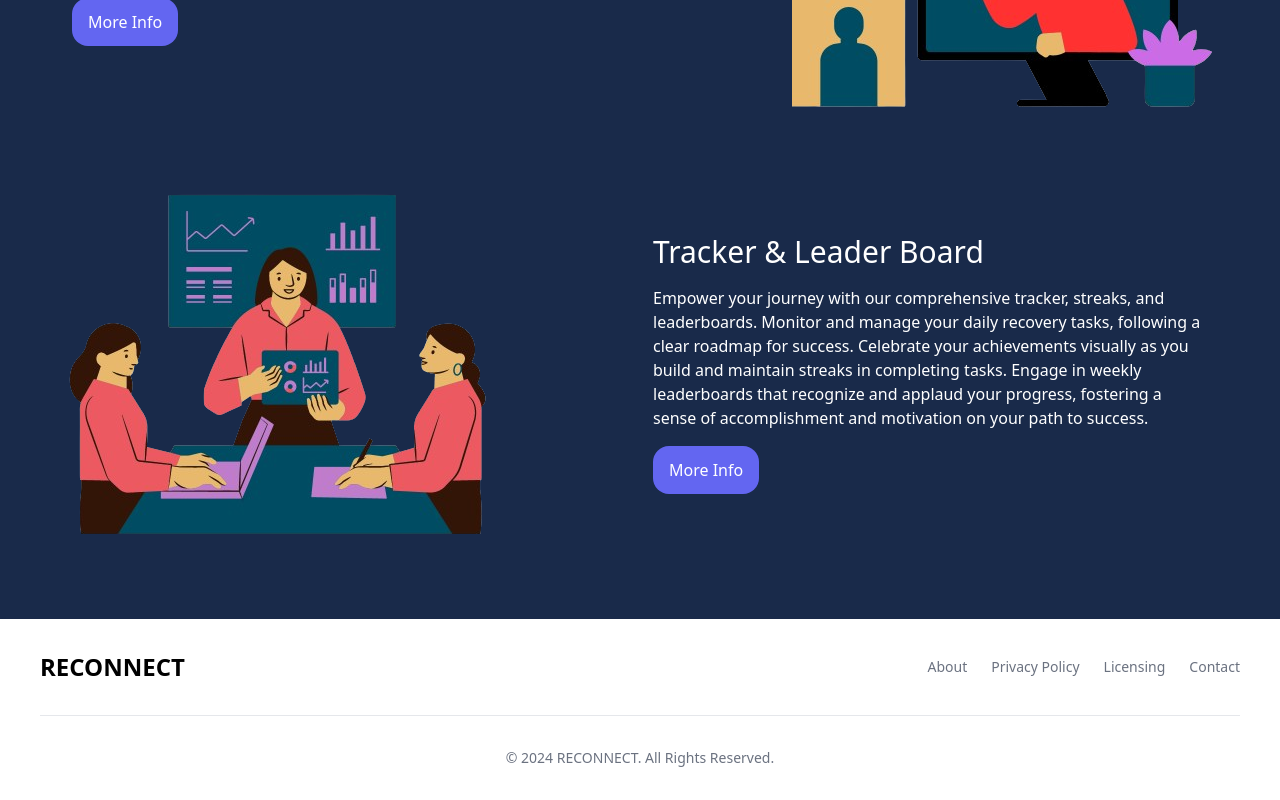
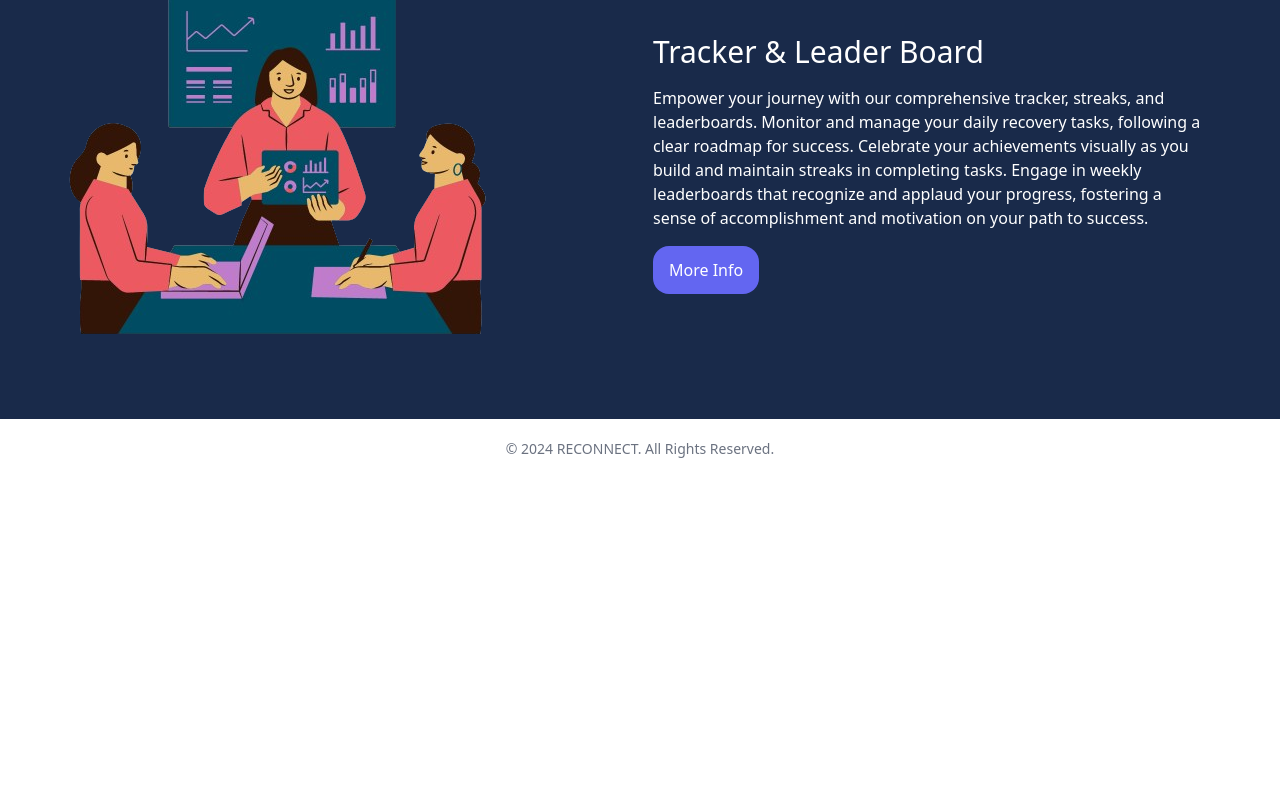
Before and after one commit to IEEE-2k23-Hackathon/Reconnect, a React (Create React App) app in the folder client/: page /landing in a window 1280 px wide. Shown: the part 1714-2514 px from the top of the page. After the commit the page ends 2193 px from the top, so only its background shows below. Built offline with nearby package versions, Linux system fonts and the light colour scheme.

Commit message:
footer fixed and gap fixed

```diff
--- a/client/src/Pages/landing/landing.jsx
+++ b/client/src/Pages/landing/landing.jsx
@@ -127,9 +127,9 @@ const Landing = () => {
       </section>
 
       {/* <!-- Features --> */}
-    <section class="bg-myColor py-20 mt-20 lg:mt-60">
+    <section class="bg-myColor py-20 mt-0 lg:mt-10">
       {/* <!-- Heading --> */}
-      <div class="sm:w-3/4 lg:w-5/12 mx-auto px-2">
+      <div class="sm:w-3/4 lg:w-5/12 mx-auto px-2 h-auto">
         <h1 class="text-3xl text-center text-white">Features</h1>
         <p class="text-center text-white mt-4">
           Our aim is to make it quick and easy for you to access your favourite websites. Your bookmarks sync between
@@ -210,28 +210,9 @@ Embark on a journey through our curated success stories, where real-life triumph
 
 
     <footer class="bg-white shadow dark:bg-gray-900 m-0">
-    <div class="w-full max-w-screen-xl mx-auto p-10 md:py-8">
-        <div class="sm:flex sm:items-center sm:justify-between">
-            <a href="#" class="flex items-center mb-4 sm:mb-0 space-x-3 rtl:space-x-reverse">
-                {/* <img src="https://flowbite.com/docs/images/logo.svg" class="h-8" alt="Flowbite Logo" /> */}
-                <span class="self-center text-2xl font-semibold whitespace-nowrap dark:text-white">RECONNECT</span>
-            </a>
-            <ul class="flex flex-wrap items-center mb-6 text-sm font-medium text-gray-500 sm:mb-0 dark:text-gray-400">
-                <li>
-                    <a href="#" class="hover:underline me-4 md:me-6">About</a>
-                </li>
-                <li>
-                    <a href="#" class="hover:underline me-4 md:me-6">Privacy Policy</a>
-                </li>
-                <li>
-                    <a href="#" class="hover:underline me-4 md:me-6">Licensing</a>
-                </li>
-                <li>
-                    <a href="#" class="hover:underline">Contact</a>
-                </li>
-            </ul>
-        </div>
-        <hr class="my-6 border-gray-200 sm:mx-auto dark:border-gray-700 lg:my-8" />
+    <div class="w-full max-w-screen-xl mx-auto p-8 md:py-5">
+
+        {/* <hr class="my-6 border-gray-200 sm:mx-auto dark:border-gray-700 lg:my-8" /> */}
         <span class="block text-sm text-gray-500 sm:text-center dark:text-gray-400">© 2024 <a href="#" class="hover:underline">RECONNECT.</a> All Rights Reserved.</span>
     </div>
 </footer>
```
